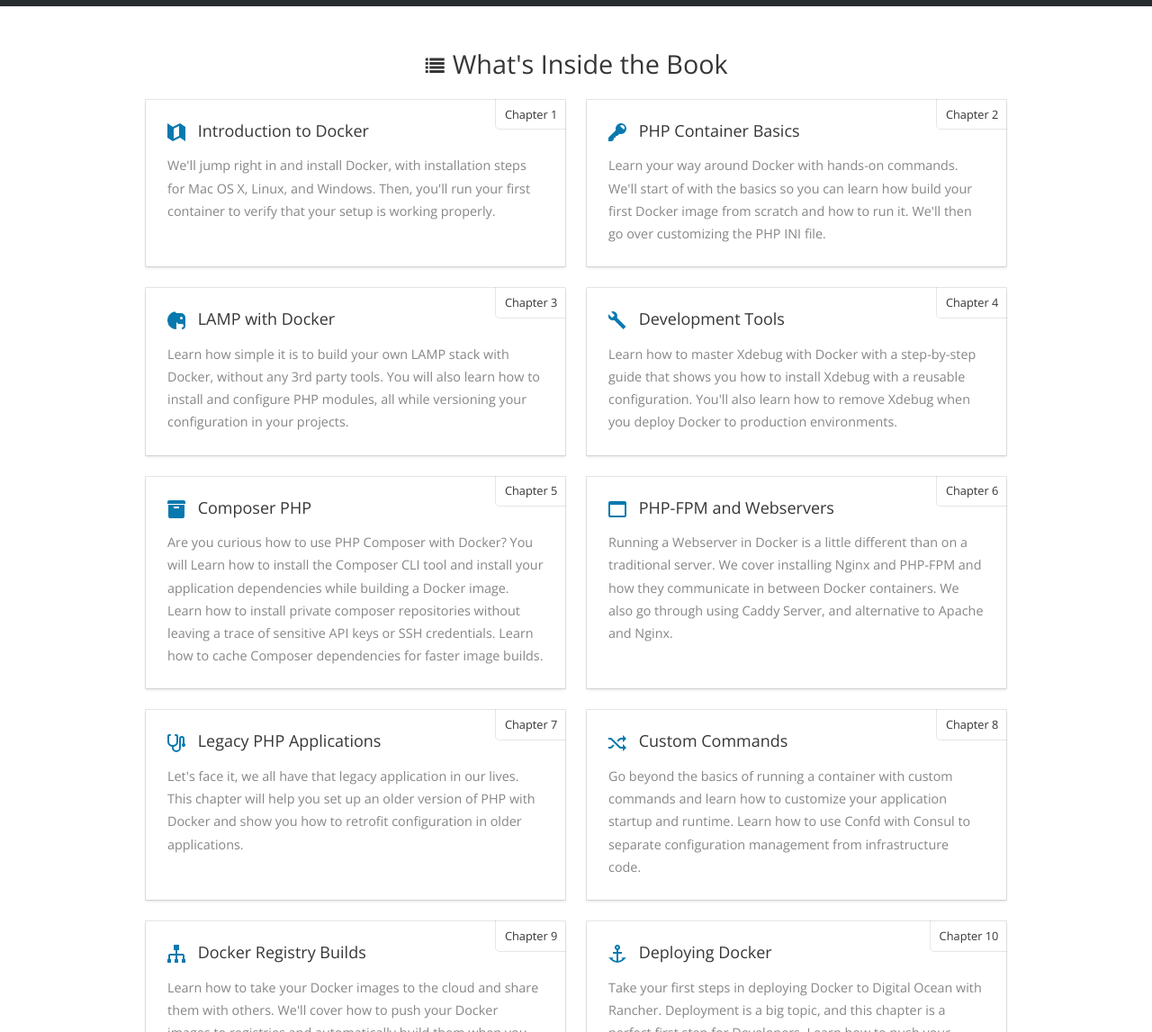
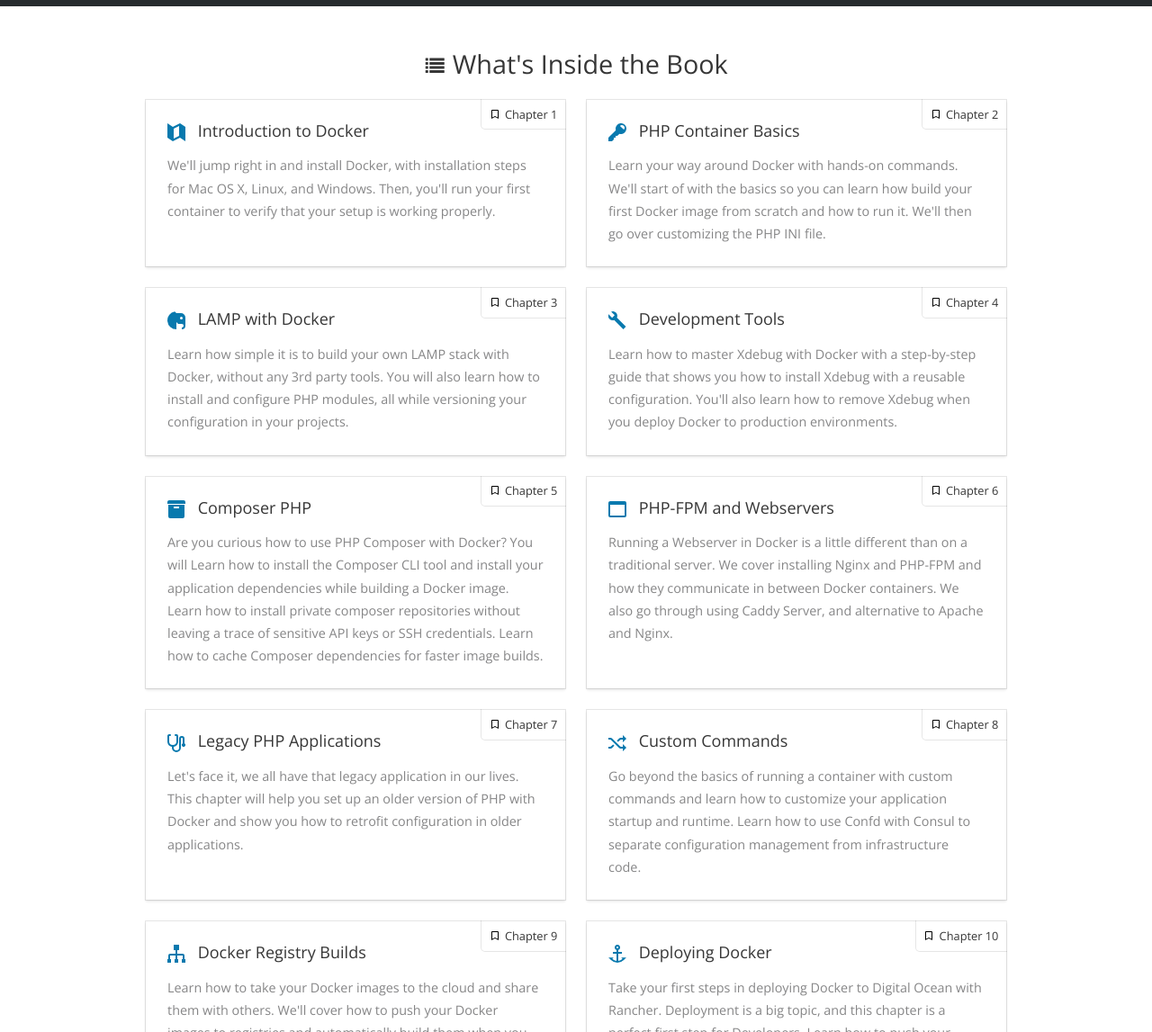
Before and after one commit to bitpressio/bitpressio.github.io, a Jekyll site: the page built from mastering-docker-php.md, in a window 1280 px wide. Shown: the part 1716-2863 px from the top of the page at 90% size. Built offline with Jekyll 4.4.1, drawn with Linux system fonts in a browser that asks for light colours; some web fonts are replaced.

Commit message:
Add bookmark to chapter label

```diff
--- a/_sass/mastering-docker/ui/_all.scss
+++ b/_sass/mastering-docker/ui/_all.scss
@@ -272,6 +272,12 @@ figure.zicon {
     height: 100%;
     position: relative;
     .chapter {
+      > svg {
+        width: 10px;
+        height: 10px;
+        display: inline-block;
+        margin-right: 3px;
+      }
       display: block;
       top: -1px;
       right: -1px;
--- a/mastering-docker-php.md
+++ b/mastering-docker-php.md
@@ -215,7 +215,11 @@ permalink: /docker-for-php-developers/
                                         <span class="heading-zicon">
                                             <svg xmlns="http://www.w3.org/2000/svg" viewBox="0 0 20 20"><path d="M0 0l6 4 8-4 6 4v16l-6-4-8 4-6-4V0zm7 6v11l6-3V3L7 6z"/></svg>
                                         </span>
-                                        <span class="chapter">Chapter 1</span> Introduction to Docker
+                                        <span class="chapter">
+                                            <svg xmlns="http://www.w3.org/2000/svg" viewBox="0 0 20 20"><path d="M2 2c0-1.1.9-2 2-2h12a2 2 0 0 1 2 2v18l-8-4-8 4V2zm2 0v15l6-3 6 3V2H4z"/></svg>
+                                            Chapter 1
+                                        </span>
+                                        Introduction to Docker
                                     </h4>
                                     <!-- <ul>
                                             <li>Docker Introduction</li>
@@ -233,7 +237,11 @@ permalink: /docker-for-php-developers/
                                         <span class="heading-zicon">
                                             <svg xmlns="http://www.w3.org/2000/svg" viewBox="0 0 20 20"><path d="M12.26 11.74L10 14H8v2H6v2l-2 2H0v-4l8.26-8.26a6 6 0 1 1 4 4zm4.86-4.62A3 3 0 0 0 15 2a3 3 0 0 0-2.12.88l4.24 4.24z"/></svg>
                                         </span>
-                                        <span class="chapter">Chapter 2</span> PHP Container Basics
+                                        <span class="chapter">
+                                            <svg xmlns="http://www.w3.org/2000/svg" viewBox="0 0 20 20"><path d="M2 2c0-1.1.9-2 2-2h12a2 2 0 0 1 2 2v18l-8-4-8 4V2zm2 0v15l6-3 6 3V2H4z"/></svg>
+                                            Chapter 2
+                                        </span>
+                                        PHP Container Basics
                                     </h4>
                                     <!-- <ul>
                                         <li>Running PHP Containers</li>
@@ -252,7 +260,11 @@ permalink: /docker-for-php-developers/
                                         <span class="heading-zicon">
                                             <svg xmlns="http://www.w3.org/2000/svg" viewBox="0 0 20 20"><path d="M10 12v8A10 10 0 0 1 8.17.17L10 2h5a5 5 0 0 1 5 4.99v9.02A4 4 0 0 1 16 20v-2a2 2 0 1 0 0-4h-4l-2-2zm5.5-3a1.5 1.5 0 1 0 0-3 1.5 1.5 0 0 0 0 3z"/></svg>
                                         </span>
-                                        <span class="chapter">Chapter 3</span> LAMP with Docker
+                                        <span class="chapter">
+                                            <svg xmlns="http://www.w3.org/2000/svg" viewBox="0 0 20 20"><path d="M2 2c0-1.1.9-2 2-2h12a2 2 0 0 1 2 2v18l-8-4-8 4V2zm2 0v15l6-3 6 3V2H4z"/></svg>
+                                            Chapter 3
+                                        </span>
+                                        LAMP with Docker
                                     </h4>
                                     <p>
                                         Learn how simple it is to build your own LAMP stack with Docker, without any 3rd party tools. You will also learn how to install and configure PHP modules, all while versioning your configuration in your projects.
@@ -273,7 +285,11 @@ permalink: /docker-for-php-developers/
                                         <span class="heading-zicon">
                                             <svg xmlns="http://www.w3.org/2000/svg" viewBox="0 0 20 20"><path d="M6.47 9.8A5 5 0 0 1 .2 3.22l3.95 3.95 2.82-2.83L3.03.41a5 5 0 0 1 6.4 6.68l10 10-2.83 2.83L6.47 9.8z"/></svg>
                                         </span>
-                                        <span class="chapter">Chapter 4</span> Development Tools
+                                        <span class="chapter">
+                                            <svg xmlns="http://www.w3.org/2000/svg" viewBox="0 0 20 20"><path d="M2 2c0-1.1.9-2 2-2h12a2 2 0 0 1 2 2v18l-8-4-8 4V2zm2 0v15l6-3 6 3V2H4z"/></svg>
+                                            Chapter 4
+                                        </span>
+                                        Development Tools
                                     </h4>
                                     <p>
                                         Learn how to master Xdebug with Docker with a step-by-step guide that shows you how to install Xdebug with a reusable configuration. You'll also learn how to remove Xdebug when you deploy Docker to production environments.
@@ -294,7 +310,11 @@ permalink: /docker-for-php-developers/
                                         <span class="heading-zicon">
                                             <svg xmlns="http://www.w3.org/2000/svg" viewBox="0 0 20 20"><path d="M0 2C0 .9.9 0 2 0h16a2 2 0 0 1 2 2v2H0V2zm1 3h18v13a2 2 0 0 1-2 2H3a2 2 0 0 1-2-2V5zm6 2v2h6V7H7z"/></svg>
                                         </span>
-                                        <span class="chapter">Chapter 5</span> Composer PHP
+                                        <span class="chapter">
+                                            <svg xmlns="http://www.w3.org/2000/svg" viewBox="0 0 20 20"><path d="M2 2c0-1.1.9-2 2-2h12a2 2 0 0 1 2 2v18l-8-4-8 4V2zm2 0v15l6-3 6 3V2H4z"/></svg>
+                                            Chapter 5
+                                        </span>
+                                        Composer PHP
                                     </h4>
                                     <!-- <ul>
                                         <li>Installing Composer in a Docker image</li>
@@ -314,7 +334,11 @@ permalink: /docker-for-php-developers/
                                         <span class="heading-zicon">
                                             <svg xmlns="http://www.w3.org/2000/svg" viewBox="0 0 20 20"><path d="M0 3c0-1.1.9-2 2-2h16a2 2 0 0 1 2 2v14a2 2 0 0 1-2 2H2a2 2 0 0 1-2-2V3zm2 2v12h16V5H2z"/></svg>
                                         </span>
-                                        <span class="chapter">Chapter 6</span> PHP-FPM and Webservers
+                                        <span class="chapter">
+                                            <svg xmlns="http://www.w3.org/2000/svg" viewBox="0 0 20 20"><path d="M2 2c0-1.1.9-2 2-2h12a2 2 0 0 1 2 2v18l-8-4-8 4V2zm2 0v15l6-3 6 3V2H4z"/></svg>
+                                            Chapter 6
+                                        </span>
+                                        PHP-FPM and Webservers
                                     </h4>
                                     <!-- <ul>
                                         <li>Setting up Nginx with Docker</li>
@@ -333,7 +357,11 @@ permalink: /docker-for-php-developers/
                                         <span class="heading-zicon">
                                             <svg xmlns="http://www.w3.org/2000/svg" viewBox="0 0 20 20"><path d="M17 10.27V4.99a1 1 0 0 0-2 0V15a5 5 0 0 1-10 0v-1.08A6 6 0 0 1 0 8V2C0 .9.9 0 2 0h1a1 1 0 0 1 1 1 1 1 0 0 1-1 1H2v6a4 4 0 1 0 8 0V2H9a1 1 0 0 1-1-1 1 1 0 0 1 1-1h1a2 2 0 0 1 2 2v6a6 6 0 0 1-5 5.92V15a3 3 0 0 0 6 0V5a3 3 0 0 1 6 0v5.27a2 2 0 1 1-2 0z"/></svg>
                                         </span>
-                                        <span class="chapter">Chapter 7</span> Legacy PHP Applications
+                                        <span class="chapter">
+                                            <svg xmlns="http://www.w3.org/2000/svg" viewBox="0 0 20 20"><path d="M2 2c0-1.1.9-2 2-2h12a2 2 0 0 1 2 2v18l-8-4-8 4V2zm2 0v15l6-3 6 3V2H4z"/></svg>
+                                            Chapter 7
+                                        </span>
+                                        Legacy PHP Applications
                                     </h4>
                                     <!-- <ul>
                                         <li>Install an old version of PHP</li>
@@ -352,7 +380,11 @@ permalink: /docker-for-php-developers/
                                         <span class="heading-zicon">
                                             <svg xmlns="http://www.w3.org/2000/svg" viewBox="0 0 20 20"><path d="M6.59 12.83L4.4 15c-.58.58-1.59 1-2.4 1H0v-2h2c.29 0 .8-.2 1-.41l2.17-2.18 1.42 1.42zM16 4V1l4 4-4 4V6h-2c-.29 0-.8.2-1 .41l-2.17 2.18L9.4 7.17 11.6 5c.58-.58 1.59-1 2.41-1h2zm0 10v-3l4 4-4 4v-3h-2c-.82 0-1.83-.42-2.41-1l-8.6-8.59C2.8 6.21 2.3 6 2 6H0V4h2c.82 0 1.83.42 2.41 1l8.6 8.59c.2.2.7.41.99.41h2z"/></svg>
                                         </span>
-                                        <span class="chapter">Chapter 8</span> Custom Commands
+                                        <span class="chapter">
+                                            <svg xmlns="http://www.w3.org/2000/svg" viewBox="0 0 20 20"><path d="M2 2c0-1.1.9-2 2-2h12a2 2 0 0 1 2 2v18l-8-4-8 4V2zm2 0v15l6-3 6 3V2H4z"/></svg>
+                                            Chapter 8
+                                        </span>
+                                        Custom Commands
                                     </h4>
                                     <!-- <ul>
                                         <li>Customize Docker container execution</li>
@@ -370,7 +402,11 @@ permalink: /docker-for-php-developers/
                                         <span class="heading-zicon">
                                             <svg xmlns="http://www.w3.org/2000/svg" viewBox="0 0 20 20"><path d="M17 12h-6v4h1v4H8v-4h1v-4H3v4h1v4H0v-4h1v-4a2 2 0 0 1 2-2h6V6H7V0h6v6h-2v4h6a2 2 0 0 1 2 2v4h1v4h-4v-4h1v-4z"/></svg>
                                         </span>
-                                        <span class="chapter">Chapter 9</span> Docker Registry Builds
+                                        <span class="chapter">
+                                            <svg xmlns="http://www.w3.org/2000/svg" viewBox="0 0 20 20"><path d="M2 2c0-1.1.9-2 2-2h12a2 2 0 0 1 2 2v18l-8-4-8 4V2zm2 0v15l6-3 6 3V2H4z"/></svg>
+                                            Chapter 9
+                                        </span>
+                                        Docker Registry Builds
                                     </h4>
                                     <!-- <ul>
                                         <li>Push your images to Docker Hub</li>
@@ -389,7 +425,11 @@ permalink: /docker-for-php-developers/
                                         <span class="heading-zicon">
                                             <svg xmlns="http://www.w3.org/2000/svg" viewBox="0 0 20 20"><path d="M4.34 15.66A7.97 7.97 0 0 0 9 17.94V10H5V8h4V5.83a3 3 0 1 1 2 0V8h4v2h-4v7.94a7.97 7.97 0 0 0 4.66-2.28l-1.42-1.42h5.66l-2.83 2.83a10 10 0 0 1-14.14 0L.1 14.24h5.66l-1.42 1.42zM10 4a1 1 0 1 0 0-2 1 1 0 0 0 0 2z"/></svg>
                                         </span>
-                                        <span class="chapter">Chapter 10</span> Deploying Docker
+                                        <span class="chapter">
+                                            <svg xmlns="http://www.w3.org/2000/svg" viewBox="0 0 20 20"><path d="M2 2c0-1.1.9-2 2-2h12a2 2 0 0 1 2 2v18l-8-4-8 4V2zm2 0v15l6-3 6 3V2H4z"/></svg>
+                                            Chapter 10
+                                        </span>
+                                        Deploying Docker
                                     </h4>
                                     <!-- <ul>
                                         <li>Example hands-on deployment on Digital Ocean</li>
```
